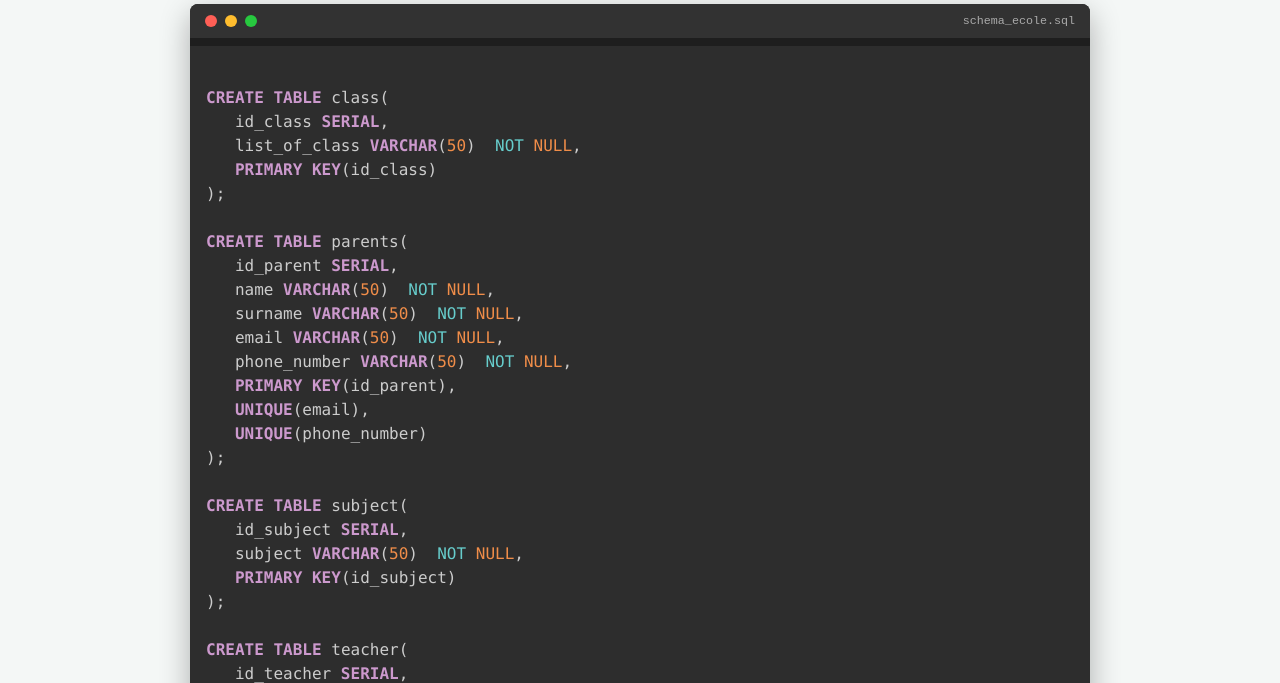
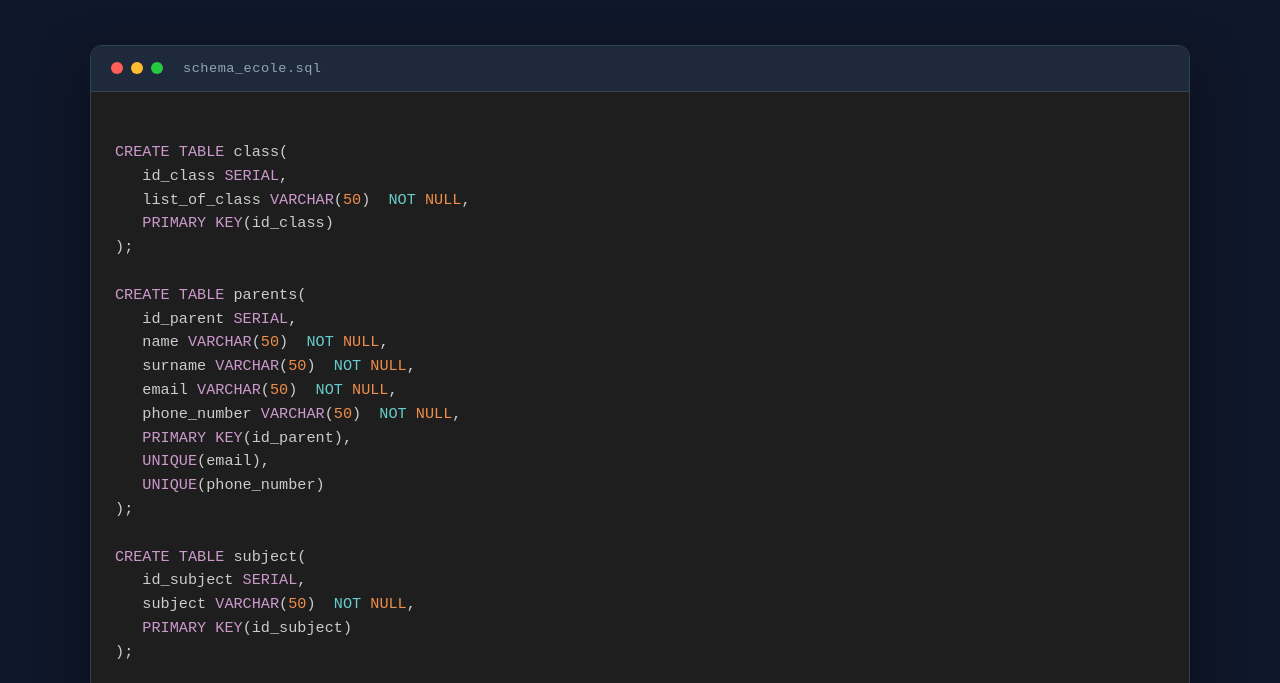
Before and after one commit to WanWan-89/LLD, a plain HTML site: page index.html in a window 1280 px wide. Shown: the part 172-855 px from the top of the page. Drawn offline with nearby package versions, Linux system fonts and the light colour scheme.

Commit message:
Revamp styles for modern dark theme and layout

```diff
--- a/style.css
+++ b/style.css
@@ -1,44 +1,59 @@
-/* Configuration générale */
+/* Reset et styles de base */
+* {
+    box-sizing: border-box;
+}
+
 body {
-    background-color: #f4f7f6;
-    font-family: 'Segoe UI', Tahoma, Geneva, Verdana, sans-serif;
-    display: flex;
-    justify-content: center;
-    padding: 40px;
-    color: #333;
+    background-color: #0f172a; /* Fond sombre moderne */
+    color: #e2e8f0;
+    font-family: 'Inter', -apple-system, sans-serif;
+    line-height: 1.6;
+    margin: 0;
+    padding: 2rem;
 }
 
 .container {
-    max-width: 900px;
-    width: 100%;
+    max-width: 1100px;
+    margin: 0 auto;
+}
+
+header {
+    text-align: center;
+    margin-bottom: 3rem;
 }
 
 h1 {
-    color: #2c3e50;
-    border-left: 5px solid #3498db;
-    padding-left: 15px;
+    font-size: 2.5rem;
+    color: #38bdf8;
+    margin-bottom: 0.5rem;
 }
 
-/* Fenêtre de code style Mac/Linux */
+header p {
+    color: #94a3b8;
+    font-size: 1.1rem;
+}
+
+/* Fenêtre d'éditeur de code */
 .code-window {
     background-color: #1e1e1e;
-    border-radius: 8px;
-    box-shadow: 0 10px 30px rgba(0, 0, 0, 0.3);
+    border-radius: 12px;
+    box-shadow: 0 20px 50px rgba(0,0,0,0.5);
+    border: 1px solid #334155;
     overflow: hidden;
-    margin-top: 20px;
 }
 
 .code-header {
-    background-color: #323232;
-    padding: 10px 15px;
+    background-color: #1e293b;
+    padding: 12px 20px;
     display: flex;
     align-items: center;
-    justify-content: space-between;
+    border-bottom: 1px solid #334155;
 }
 
 .buttons {
     display: flex;
     gap: 8px;
+    margin-right: 20px;
 }
 
 .dot {
@@ -47,50 +62,43 @@ h1 {
     border-radius: 50%;
 }
 
-.red {
-    background-color: #ff5f56;
+.red { background-color: #ff5f56; }
+.yellow { background-color: #ffbd2e; }
+.green { background-color: #27c93f; }
+
+.file-name {
+    color: #94a3b8;
+    font-family: 'Fira Code', monospace;
+    font-size: 0.85rem;
+    letter-spacing: 0.5px;
 }
 
-.yellow {
-    background-color: #ffbd2e;
+/* Ajustements Prism.js */
+pre[class*="language-"] {
+    margin: 0 !important;
+    padding: 1.5rem !important;
+    background: transparent !important; /* On garde le fond de notre div */
+    max-height: 600px;
+    overflow-y: auto;
+    font-size: 0.95rem;
 }
 
-.green {
-    background-color: #27c93f;
+code[class*="language-"] {
+    text-shadow: none !important;
+    font-family: 'Fira Code', 'Cascadia Code', monospace !important;
 }
 
-.file-name {
-    color: #aaa;
-    font-size: 0.9em;
-    font-family: monospace;
+/* Personnalisation de la barre de défilement */
+pre::-webkit-scrollbar {
+    width: 10px;
 }
-
-/* Style du texte SQL */
-pre {
-    margin: 0;
-    padding: 20px;
-    overflow-x: auto;
+pre::-webkit-scrollbar-track {
+    background: #1e293b;
 }
-
-code {
-    font-family: 'Fira Code', 'Courier New', monospace;
-    color: #d4d4d4;
-    line-height: 1.5;
+pre::-webkit-scrollbar-thumb {
+    background: #475569;
+    border-radius: 5px;
 }
-
-/* Coloration syntaxique */
-.keyword {
-    color: #569cd6;
-    font-weight: bold;
+pre::-webkit-scrollbar-thumb:hover {
+    background: #38bdf8;
 }
-
-/* CREATE, TABLE, PRIMARY KEY */
-.type {
-    color: #4ec9b0;
-}
-
-/* SERIAL, VARCHAR, INTEGER */
-.comment {
-    color: #6a9955;
-    font-style: italic;
-}
```
